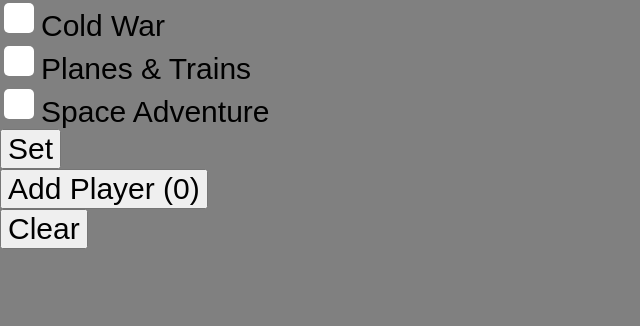
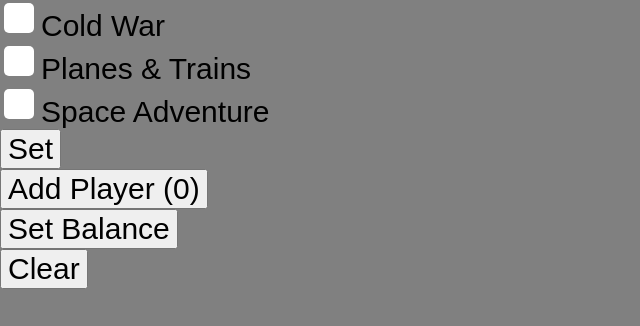
Before and after one commit to HailtotheVictors/fortlynnmonopoly, a plain HTML site: page index.html in a window 1280 px wide. Shown: the whole page, without its empty margins (0-640 px from the left). Drawn offline with Linux system fonts and the light colour scheme.

Commit message:
Update index.html

```diff
--- a/index.html
+++ b/index.html
@@ -29,6 +29,7 @@
       <label for="spaceAdventure">Space Adventure</label><br>
       <button onclick="set()">Set</button><br>
       <button id="addPlayer" onclick="addPlayer()">Add Player</button><br>
+      <button onclick="setBalance()">Set Balance</button><br>
       <button onclick="clear()">Clear</button>
     </section>
   </body>
```
